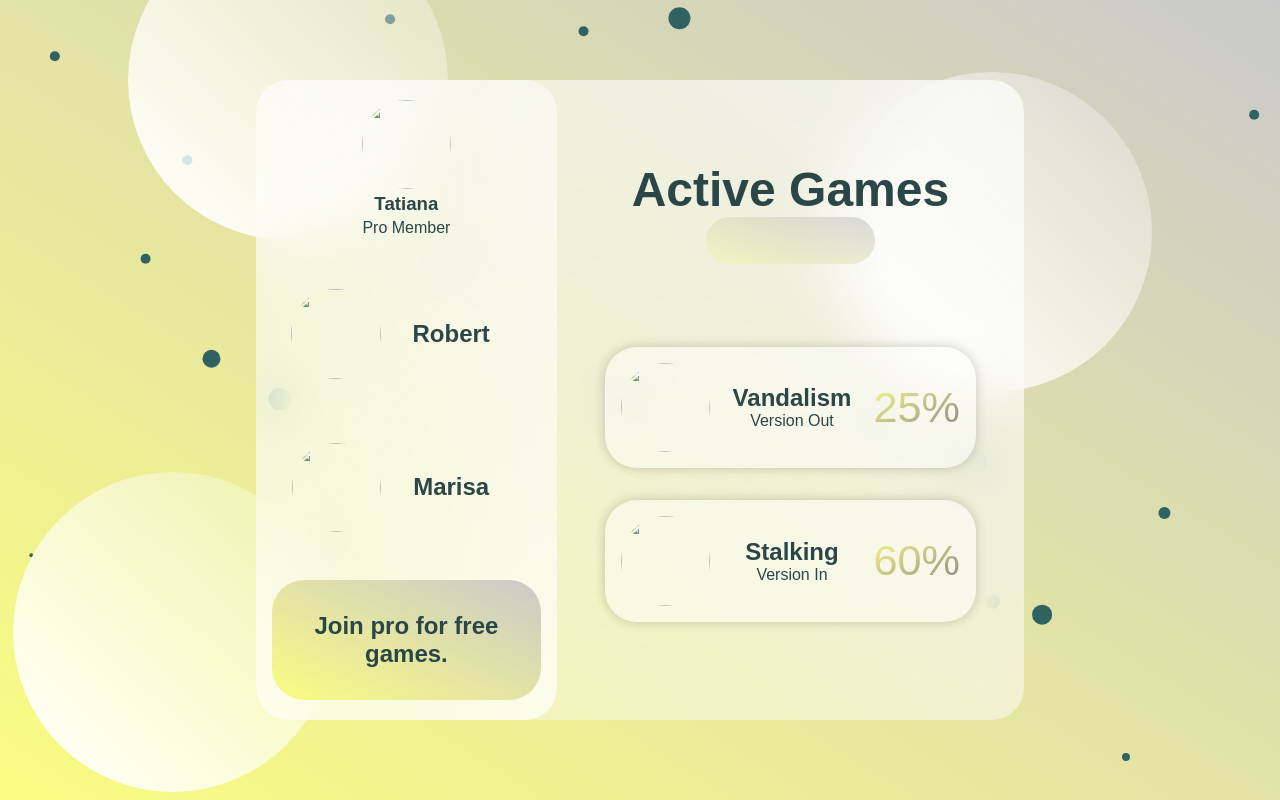
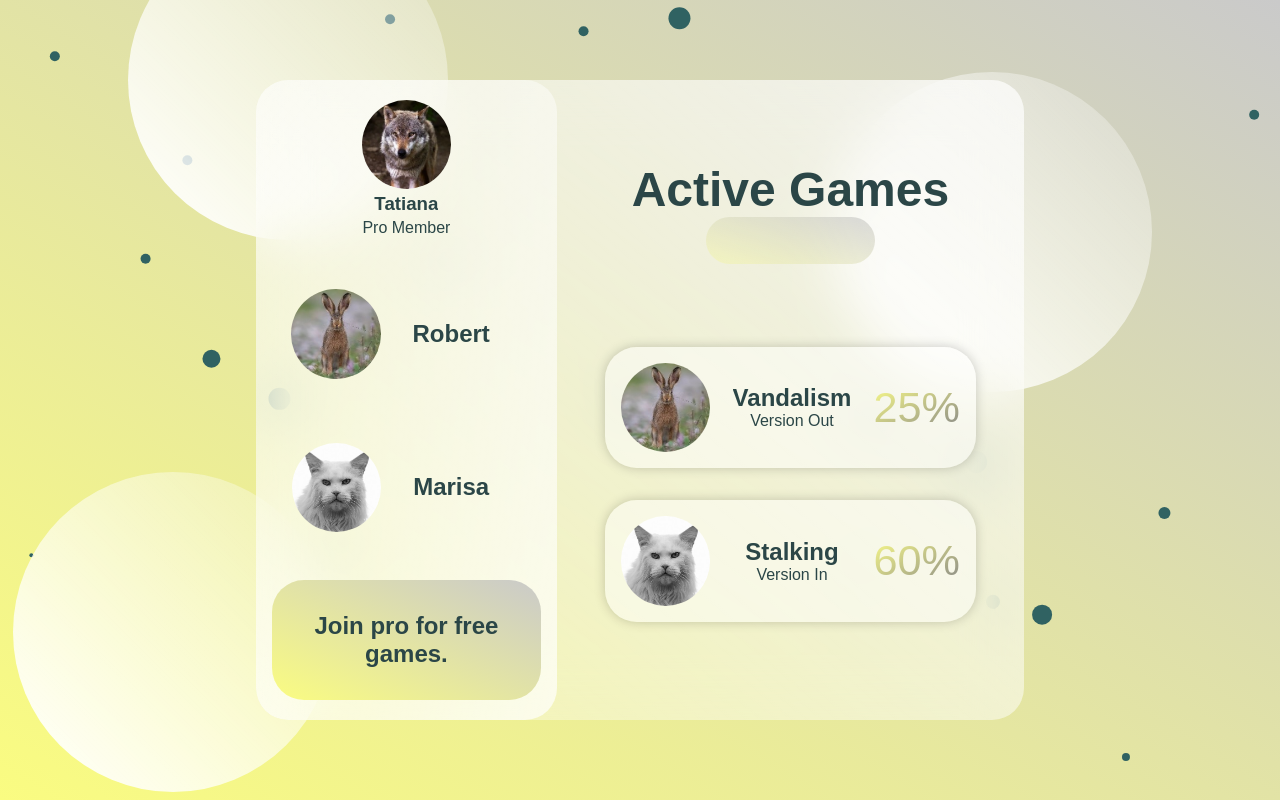
Before and after one commit to olgamadej/petgames.github.io, a plain HTML site: page index.html in a window 1280 px wide. Drawn offline with Linux system fonts and the light colour scheme.

Commit message:
Update index.html

```diff
--- a/index.html
+++ b/index.html
@@ -12,16 +12,16 @@
       <canvas id="piaskownica"></canvas>
       <section class="glass">
         <div class="dashboard">
-          <div class="image"><img src="img/wolf.jpg" alt="" /></div>
+          <div class="image"><img src="wolf.jpg" alt="" /></div>
           <h3>Tatiana</h3>
           <p>Pro Member</p>
           <div class="links">
             <div class="link">
-              <div class="image"><img src="img/rabbit.jpg" /></div>
+              <div class="image"><img src="rabbit.jpg" /></div>
               <h2>Robert</h2>
             </div>
             <div class="link">
-              <div class="image"><img src="img/cat.jpg" /></div>
+              <div class="image"><img src="cat.jpg" /></div>
               <h2>Marisa</h2>
             </div>
             <div class="pro">
@@ -37,7 +37,7 @@
           </div>
           <div class="cards">
             <div class="card">
-              <div class="image"><img src="img/rabbit.jpg" alt="" /></div>
+              <div class="image"><img src="rabbit.jpg" alt="" /></div>
               <div class="card-info">
                 <h2>Vandalism</h2>
                 <p>Version Out</p>
@@ -45,7 +45,7 @@
               <h2 class="percentage">25%</h2>
             </div>
             <div class="card">
-              <div class="image"><img src="img/cat.jpg" alt="" /></div>
+              <div class="image"><img src="cat.jpg" alt="" /></div>
               <div class="card-info">
                 <h2>Stalking</h2>
                 <p>Version In</p>
```
